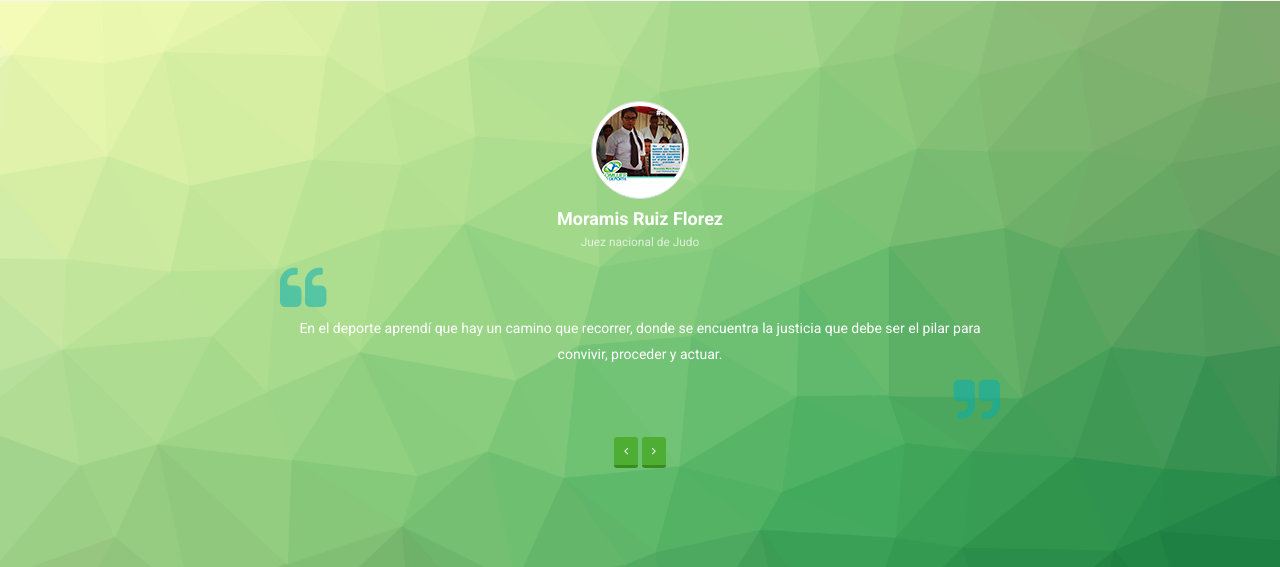
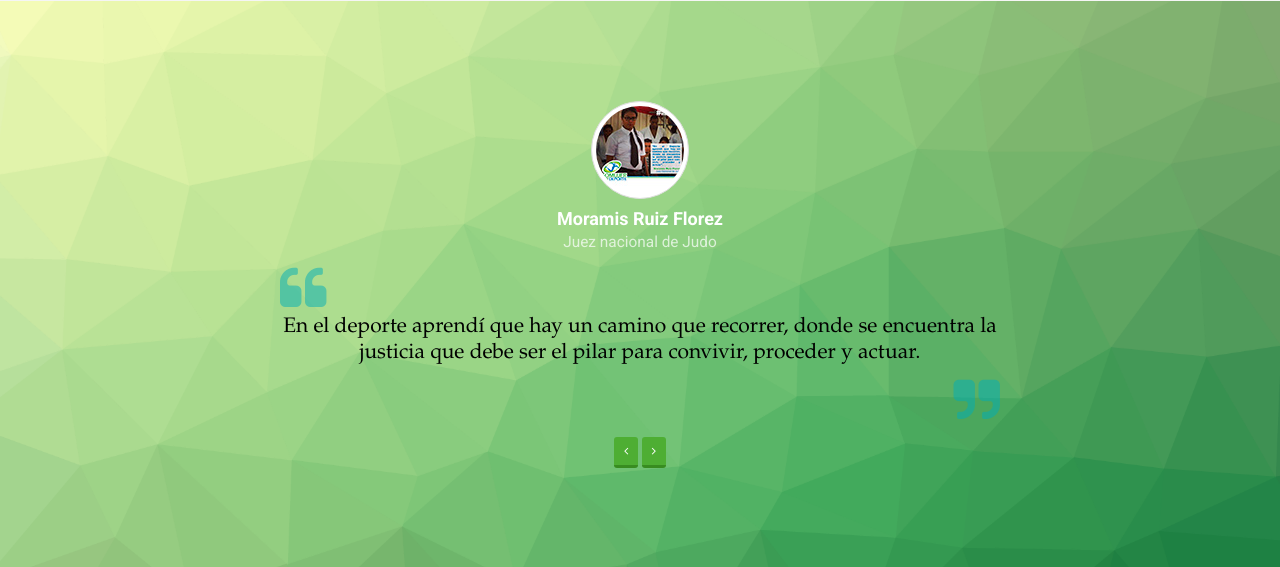
Before and after one commit to JuanCarlosReyesGuerrero/asomujerydeporte, a PHP site: page / in a window 1280 px wide. Shown: the part 5753-6320 px from the top of the page. Run offline with PHP 8.4, Linux system fonts and the light colour scheme; some libraries are stand-ins or nearby versions.

Commit message:
Arreglo letras
Arreglo letras

```diff
--- a/paginaAsomujer_newdesing/css/main.css
+++ b/paginaAsomujer_newdesing/css/main.css
@@ -1006,3 +1006,19 @@ ul.nostyle i {
     color: #00adb7;
     opacity: 0.5;
 }
+
+.p1 {
+    font-family: "Palatino Linotype", "Book Antiqua", Palatino, serif;
+    font-size: 150%;
+    color: black;
+}
+
+.p2 {
+    font-family: Georgia, serif;
+    font-size: 100%;
+    color: white;
+}
+
+.p3 {
+    font-size: 110%;
+}
--- a/paginaAsomujer_newdesing/index.html
+++ b/paginaAsomujer_newdesing/index.html
@@ -553,12 +553,12 @@
                             <div class="item active">
                                 <p><img class="img-circle img-thumbnail" src="imagesasomujer/testimonial/judo.jpg" alt=""></p>
                                 <h4>Moramis Ruiz Florez</h4>
-                                <small>Juez nacional de Judo</small>
+                                <small class="p3">Juez nacional de Judo</small>
                                 <div class="col-md-12">
                                     <i class="fa fa-quote-left testimonialBefore"></i>
                                 </div>
                                 <div class="col-md-12">
-                                    <p>En el deporte aprendí que hay un camino que recorrer, donde se encuentra la justicia
+                                    <p class="p1">En el deporte aprendí que hay un camino que recorrer, donde se encuentra la justicia
                                         que debe ser el pilar para convivir, proceder y actuar.</p>
                                 </div>
                                 <div class="col-md-12">
@@ -569,14 +569,15 @@
                             <div class="item">
                                 <p><img class="img-circle img-thumbnail" src="imagesasomujer/testimonial/crosstraing.jpg" alt=""></p>
                                 <h4>María Neia Nievas </h4>
-                                <small>Deportista Crosstraing</small>
+                                <small class="p3">Deportista Crosstraing</small>
                                 <div class="col-md-12">
                                     <i class="fa fa-quote-left testimonialBefore"></i>
                                 </div>
                                 <div class="col-md-12">
-                                    <p>El deporte me transformó, me enseño a conocer mi cuerpo, retar mi mente y vencer miedos;
+                                    <p class="p1">El deporte me transformó, me enseño a conocer mi cuerpo, retar mi mente y vencer miedos;
                                         lo que hoy veo como imposible se que mañana será mi calentamiento, cada día es un
-                                        nuevo reto, no quiero ser mejor que nadie, pero si quiero ser mi mejor versión.</p>
+                                        nuevo reto, no quiero ser mejor que nadie, pero si quiero ser mi mejor versión.
+                                    </p>
                                 </div>
                                 <div class="col-md-12">
                                     <i class="fa fa-quote-right testimonialAfter"></i>
@@ -586,12 +587,12 @@
                             <div class="item">
                                 <p><img class="img-circle img-thumbnail" src="imagesasomujer/testimonial/rugby.jpg" alt=""></p>
                                 <h4>Alexandra M. Beltrán </h4>
-                                <small>Jugadora de Rugby</small>
+                                <small class="p3">Jugadora de Rugby</small>
                                 <div class="col-md-12">
                                     <i class="fa fa-quote-left testimonialBefore"></i>
                                 </div>
                                 <div class="col-md-12">
-                                    <p>El deporte como herramienta de cambios sociales, el rugby me permitio acceder a la educación
+                                    <p class="p1">El deporte como herramienta de cambios sociales, el rugby me permitio acceder a la educación
                                         superior. Hoy en día estoy a punto de graduarme de derecho y sigo disfrutando de
                                         mi pasión.
                                     </p>
@@ -604,12 +605,12 @@
                             <div class="item">
                                 <p><img class="img-circle img-thumbnail" src="imagesasomujer/testimonial/natacion.jpg" alt=""></p>
                                 <h4>Jaydelinn Peralta Z. </h4>
-                                <small>Instructora de Natación</small>
+                                <small class="p3">Instructora de Natación</small>
                                 <div class="col-md-12">
                                     <i class="fa fa-quote-left testimonialBefore"></i>
                                 </div>
                                 <div class="col-md-12">
-                                    <p>Nadando aprendí a respirar profundo y mantener la calma cuando no hay donde apoyarse.</p>
+                                    <p class="p1">Nadando aprendí a respirar profundo y mantener la calma cuando no hay donde apoyarse.</p>
                                 </div>
                                 <div class="col-md-12">
                                     <i class="fa fa-quote-right testimonialAfter"></i>
@@ -619,12 +620,12 @@
                             <div class="item">
                                 <p><img class="img-circle img-thumbnail" src="imagesasomujer/testimonial/softbol.jpg" alt=""></p>
                                 <h4>Bertha Bravo Reyes </h4>
-                                <small>Ex Selección Colombia de Softbol</small>
+                                <small class="p3">Ex Selección Colombia de Softbol</small>
                                 <div class="col-md-12">
                                     <i class="fa fa-quote-left testimonialBefore"></i>
                                 </div>
                                 <div class="col-md-12">
-                                    <p>Gracias al deporte entendí que los triunfos se alcanzan con esfuerzo y sacrificio, que
+                                    <p class="p1">Gracias al deporte entendí que los triunfos se alcanzan con esfuerzo y sacrificio, que
                                         nada es gratis, ayudándome a forjar el carácter y proyectar un camino a seguir.</p>
                                 </div>
                                 <div class="col-md-12">
```
